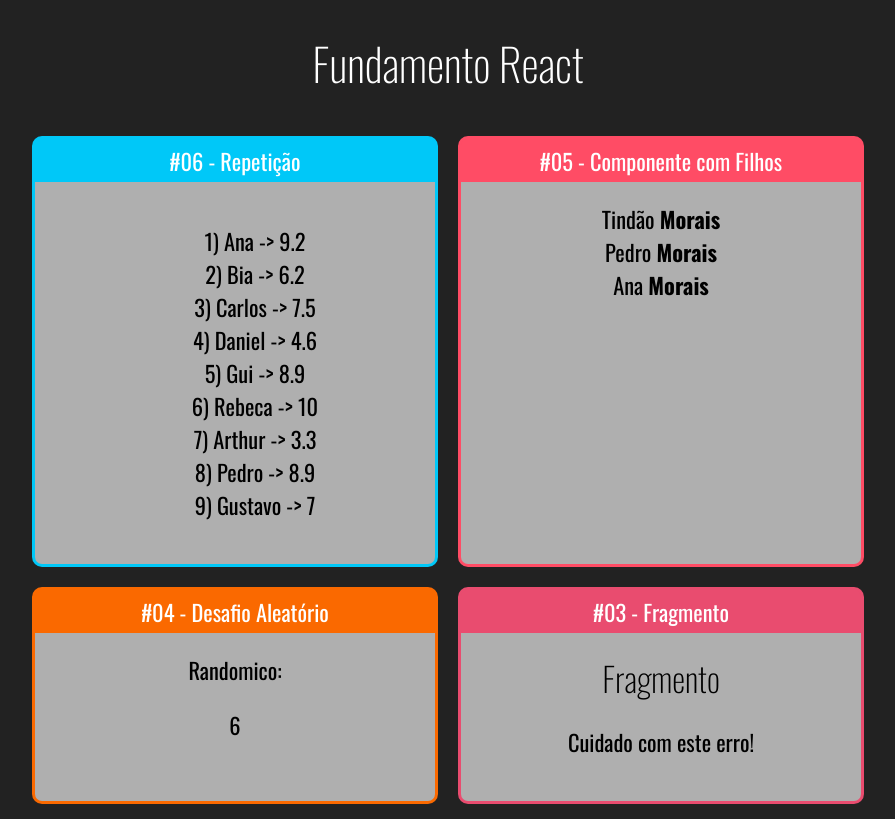
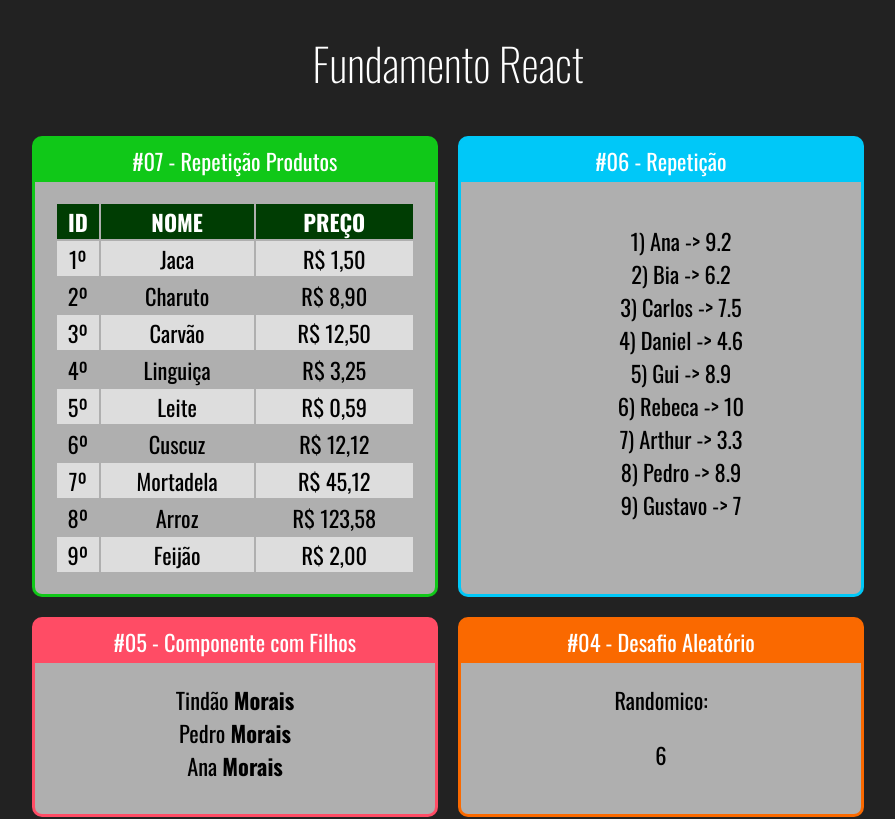
Before and after one commit to tindao02/fundamentos-react, a React (Create React App) app: page / in a window 1280 px wide. Shown: the top 819 px of the page, without its empty margins (192-1087 px from the left). Built offline with nearby package versions, Linux system fonts and the light colour scheme.

Commit message:
Repetição tabela produtos

```diff
--- a/src/App.jsx
+++ b/src/App.jsx
@@ -10,6 +10,7 @@
 import Familia from './components/basicos/Familia'
 import FamiliaMembro from './components/basicos/FamiliaMembro'
 import ListaAlunos from './components/repeticao/ListaAlunos'
+import ListaProdutos from './components/repeticao/ListaProdutos'
 
 export default () =>
 (
@@ -17,6 +18,11 @@
         <h1>Fundamento React</h1>
 
         <div className='Cards'>
+
+            <Card titulo="#07 - Repetição Produtos" color='#10C818'>
+                <ListaProdutos/>
+            </Card>
+
             <Card titulo="#06 - Repetição" color='#00C8F8'>
                 <ListaAlunos/>
             </Card>
--- /dev/null
+++ b/src/components/repeticao/ListaProdutos.jsx
@@ -0,0 +1,31 @@
+import React from 'react';
+
+import './TabelaProdutos.css'
+
+import produtos from './../../data/produtos';
+
+export default (props) =>
+{
+    const produtosTr = produtos.map((produto, i) => {
+        return  <tr key={produto.id} className={i % 2 == 0 ? 'Par' : ''}>
+                    <td>{produto.id}º</td>
+                    <td>{produto.nome}</td>
+                    <td>R$ {produto.preco.toFixed(2).replace('.',',')}</td>
+                </tr>
+    });
+
+    return(
+        <div className='TabelaProdutos'>
+            <table>
+                <thead>
+                    <tr>
+                        <th>ID</th><th>NOME</th><th>PREÇO</th>
+                    </tr>
+                </thead>
+                <tbody>
+                    {produtosTr}
+                </tbody>
+            </table>
+        </div>
+    );
+}
--- /dev/null
+++ b/src/components/repeticao/TabelaProdutos.css
@@ -0,0 +1,15 @@
+.TabelaProdutos table
+{
+    width: 100%;
+}
+
+.TabelaProdutos th
+{
+    background-color: rgb(0, 61, 3);
+    color: #fff;
+}
+
+.TabelaProdutos .Par
+{
+    background-color: #ddd;
+}
--- /dev/null
+++ b/src/data/produtos.js
@@ -0,0 +1,12 @@
+export default
+[
+    {id: 1, nome: 'Jaca', preco: 1.50},
+    {id: 2, nome: 'Charuto', preco: 8.90},
+    {id: 3, nome: 'Carvão', preco: 12.50},
+    {id: 4, nome: 'Linguiça', preco: 3.25},
+    {id: 5, nome: 'Leite', preco: 0.59},
+    {id: 6, nome: 'Cuscuz', preco: 12.12},
+    {id: 7, nome: 'Mortadela', preco: 45.12222},
+    {id: 8, nome: 'Arroz', preco: 123.58},
+    {id: 9, nome: 'Feijão', preco: 1.99999},
+]
```
